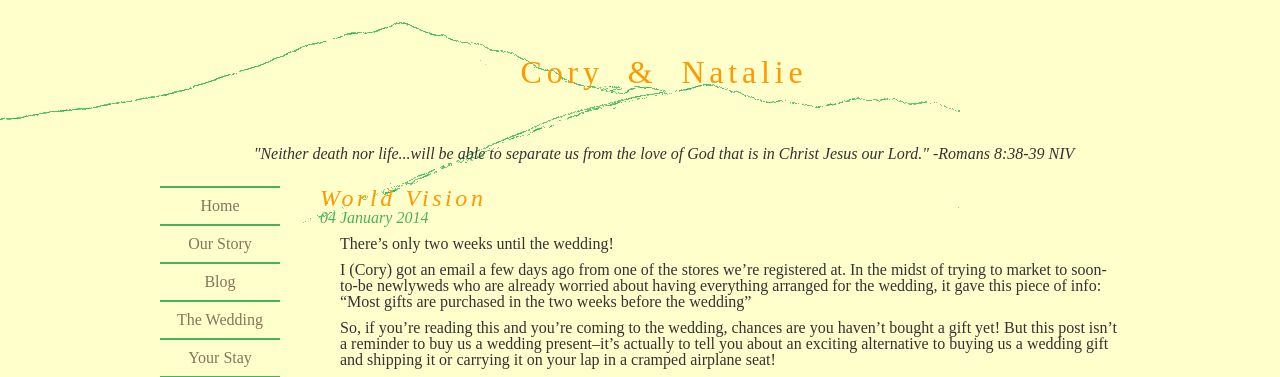
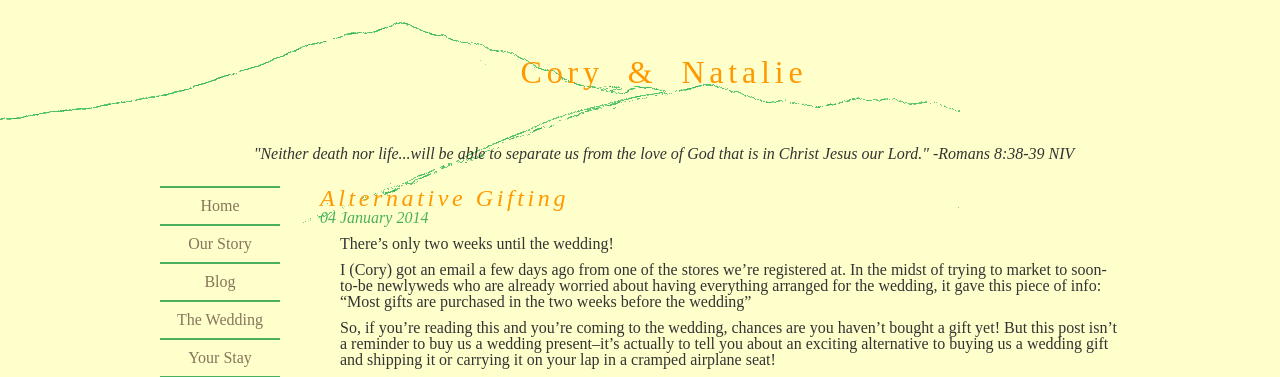
Before and after one commit to natalieh/wedding, a Jekyll site: the page built from blog/index.html, in a window 1280 px wide and 900 px high. Shown: the top 377 px of the window. Built offline with Jekyll 4.4.1, drawn with Linux system fonts in a browser that asks for light colours.

Commit message:
Update 2014-01-04-world-vision.md

```diff
--- a/_posts/2014-01-04-world-vision.md
+++ b/_posts/2014-01-04-world-vision.md
@@ -1,3 +1,8 @@
+---
+title: Alternative Gifting
+layout: post
+---
+
 There's only two weeks until the wedding!
 
 I (Cory) got an email a few days ago from one of the stores we're registered at. In the midst of trying to market to
```
